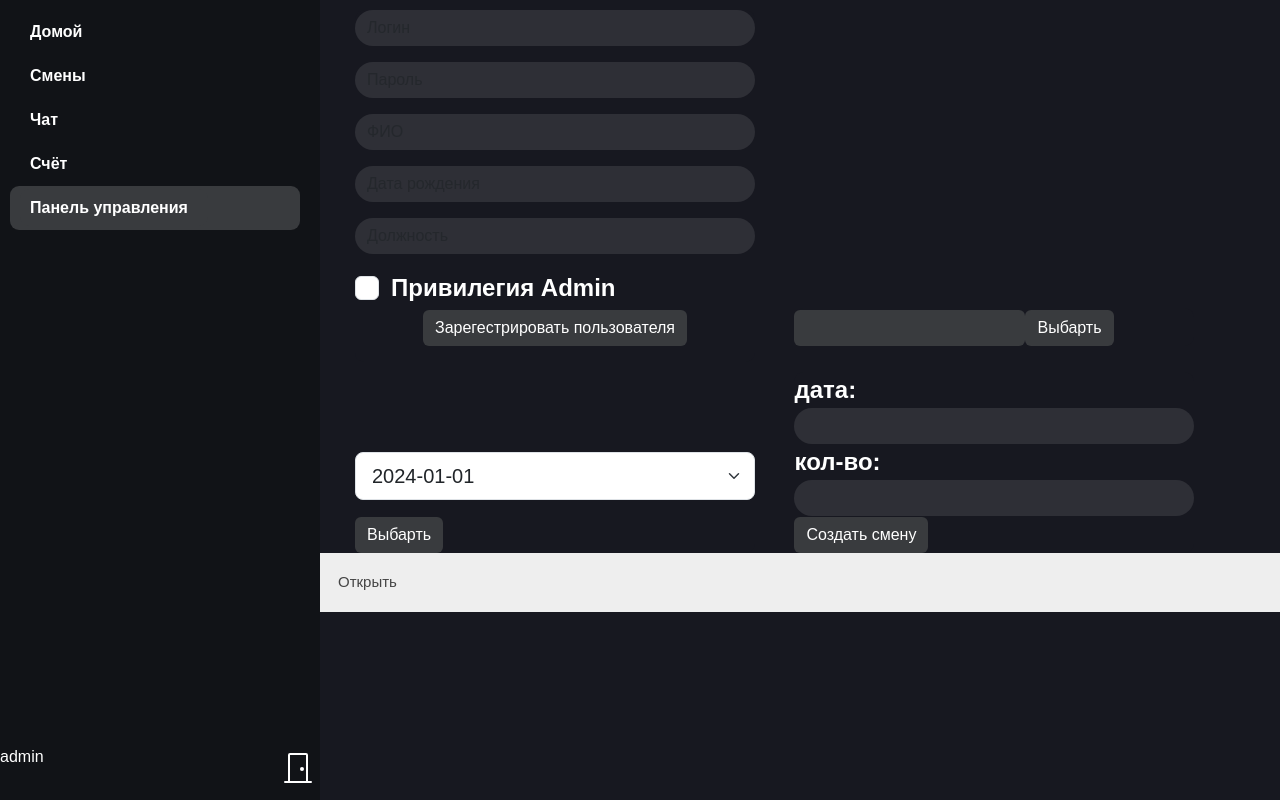
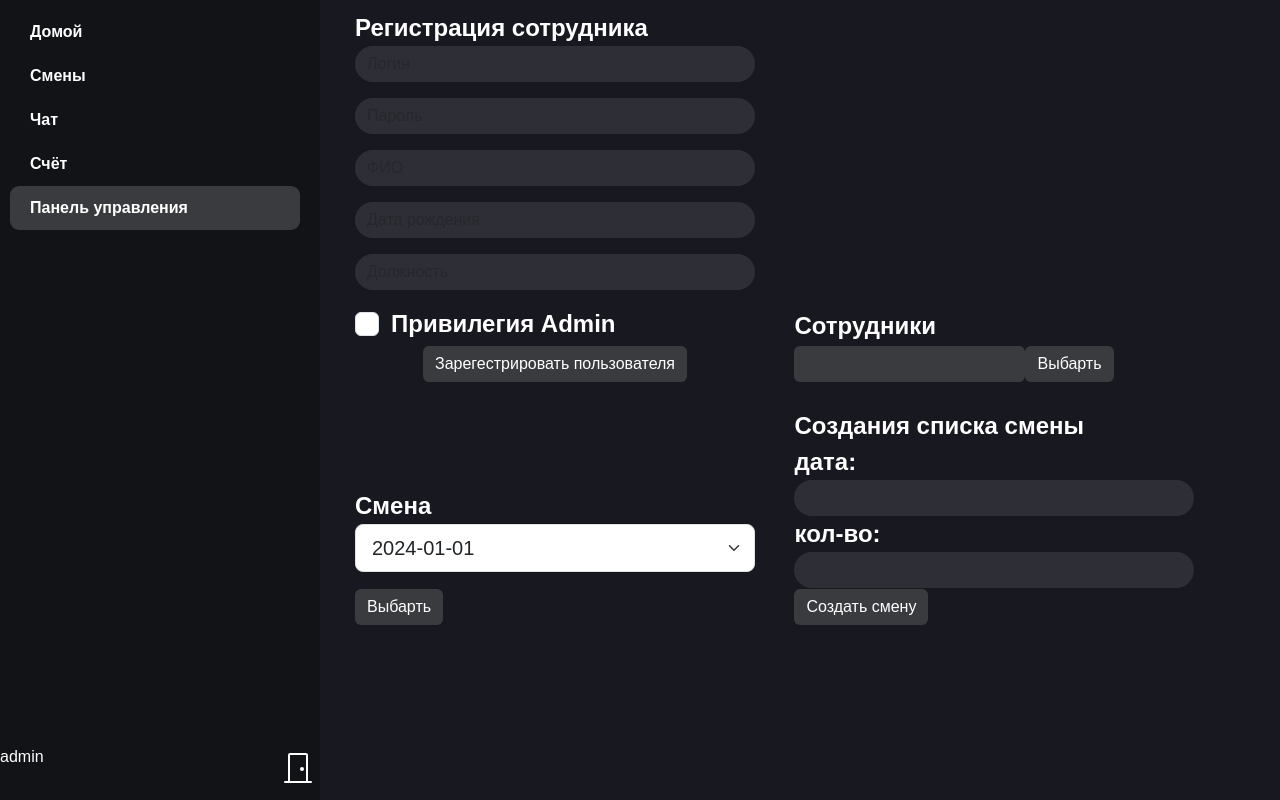
Before and after one commit to Gover-dev/web-52work, a PHP site: page /control_panel.php in a window 1280 px wide. Run offline with PHP 8.4, Linux system fonts and the light colour scheme; a user stored in the database is signed in; data comes from the database, SQL or seed files in the repository; data that the repository does not hold is empty.

Commit message:
fast update

```diff
--- a/assets/css/style.css
+++ b/assets/css/style.css
@@ -380,28 +380,3 @@ input::-webkit-input-placeholder { /* Для Safari и Chrome */
     font-size: 24px;
     text-align: left;
 }
-
-.collapsible {
-    background-color: #eee;
-    color: #444;
-    cursor: pointer;
-    padding: 18px;
-    width: 100%;
-    border: none;
-    text-align: left;
-    outline: none;
-    font-size: 15px;
-}
-
-  /* Добавить цвет фона для кнопки, если она нажата (добавить класс .active с JS), а при наведении на него курсора мыши (hover) */
-.active, .collapsible:hover {
-    background-color: #ccc;
-}
-
-  /* Стиль складного содержимого. Примечание: скрыто по умолчанию */
-.content {
-    padding: 0 18px;
-    display: none;
-    overflow: hidden;
-    background-color: #f1f1f1;
-}
--- a/control_panel.php
+++ b/control_panel.php
@@ -12,7 +12,6 @@ if (isset($_SESSION['id']) && isset($_SESSION['login'])) {
 
 	<link href="https://cdn.jsdelivr.net/npm/bootstrap@5.3.3/dist/css/bootstrap.min.css" rel="stylesheet" integrity="sha384-QWTKZyjpPEjISv5WaRU9OFeRpok6YctnYmDr5pNlyT2bRjXh0JMhjY6hW+ALEwIH" crossorigin="anonymous">
     <link rel="stylesheet" href="assets/css/style.css">
-    <script href="assets/script/javascript.js"></script>
     <title>HOME</title>
 </head>
 <body>
@@ -44,6 +43,7 @@ if (isset($_SESSION['id']) && isset($_SESSION['login'])) {
      </div>
      <div class="panel_main">
             <div class="control_box" style="background-color: #171820; color: #fff;">
+                Регистрация сотрудника
                     <form action="control_users.php" method="post">
                         <?php if (isset($_GET['error'])) { ?>
                         <p class="error"><?php echo $_GET['error']; ?></p>
@@ -90,6 +90,7 @@ if (isset($_SESSION['id']) && isset($_SESSION['login'])) {
             </div>
 
             <div class="control_box" style="background-color: #171820; color: #fff;">
+                Сотрудники
                     <?php
                         require('assets/data/db.php');
                         $sql = "SELECT `fio`FROM `users`";
@@ -136,6 +137,7 @@ if (isset($_SESSION['id']) && isset($_SESSION['login'])) {
                     ?>
             </div>
             <div class="control_box" style="background-color: #171820; color: #fff;">
+                Смена
                 <?php
                     require('assets/data/db.php');
                     $sql = "SELECT DISTINCT data_smena FROM `smena` ";
@@ -191,6 +193,7 @@ if (isset($_SESSION['id']) && isset($_SESSION['login'])) {
                 ?>
             </div>
             <div class="control_box" style="background-color: #171820; color: #fff;">
+                Создания списка смены
                 <?php
                     if ($_SESSION['admin'] == 1) {
                         echo '<form action="set_smen.php" method="POST">';
@@ -201,10 +204,7 @@ if (isset($_SESSION['id']) && isset($_SESSION['login'])) {
                     };
                 ?>
             </div>
-            <button type="button" class="collapsible">Открыть</button>
-            <div class="content">
-                <p>Lorem ipsum...</p>
-            </div>
+
         </div>
         <div class="logout">
             <h6 style="display:inline;" ><?php echo $_SESSION['fio']; ?></h6>
```
